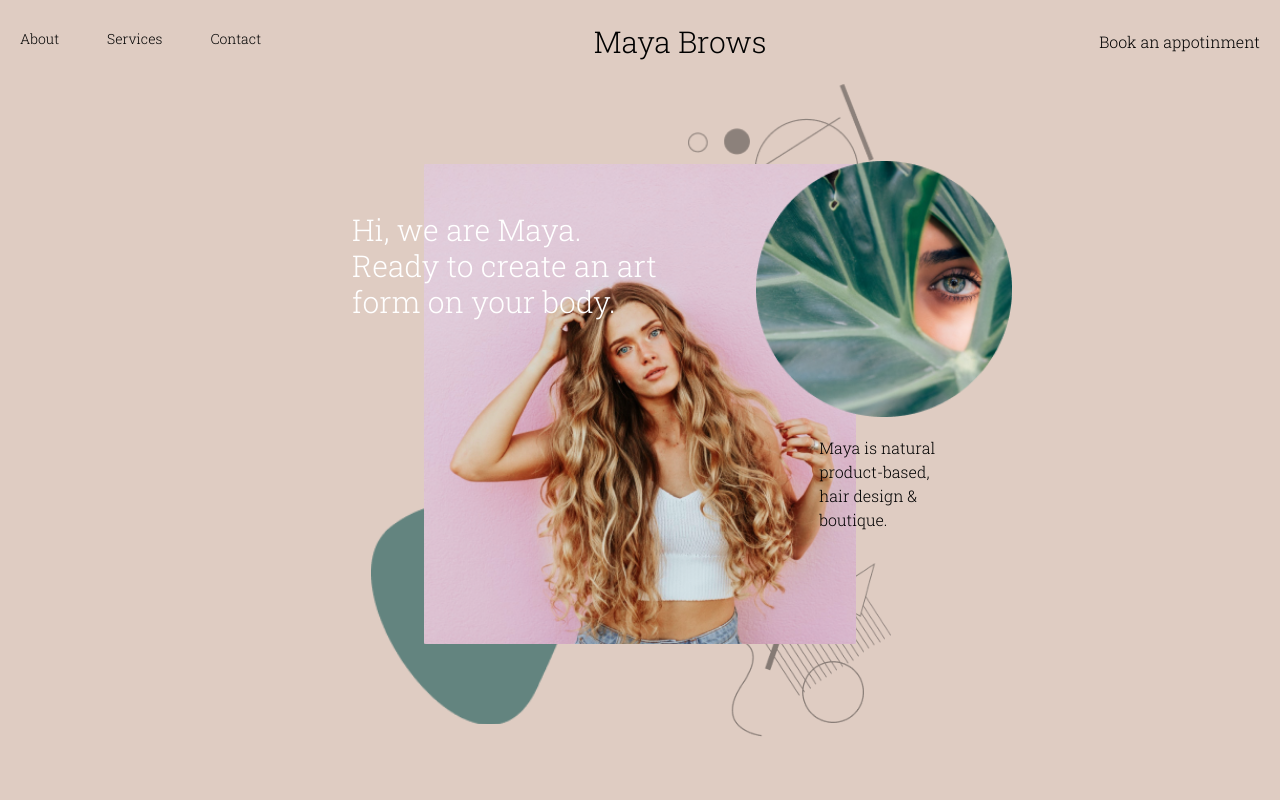
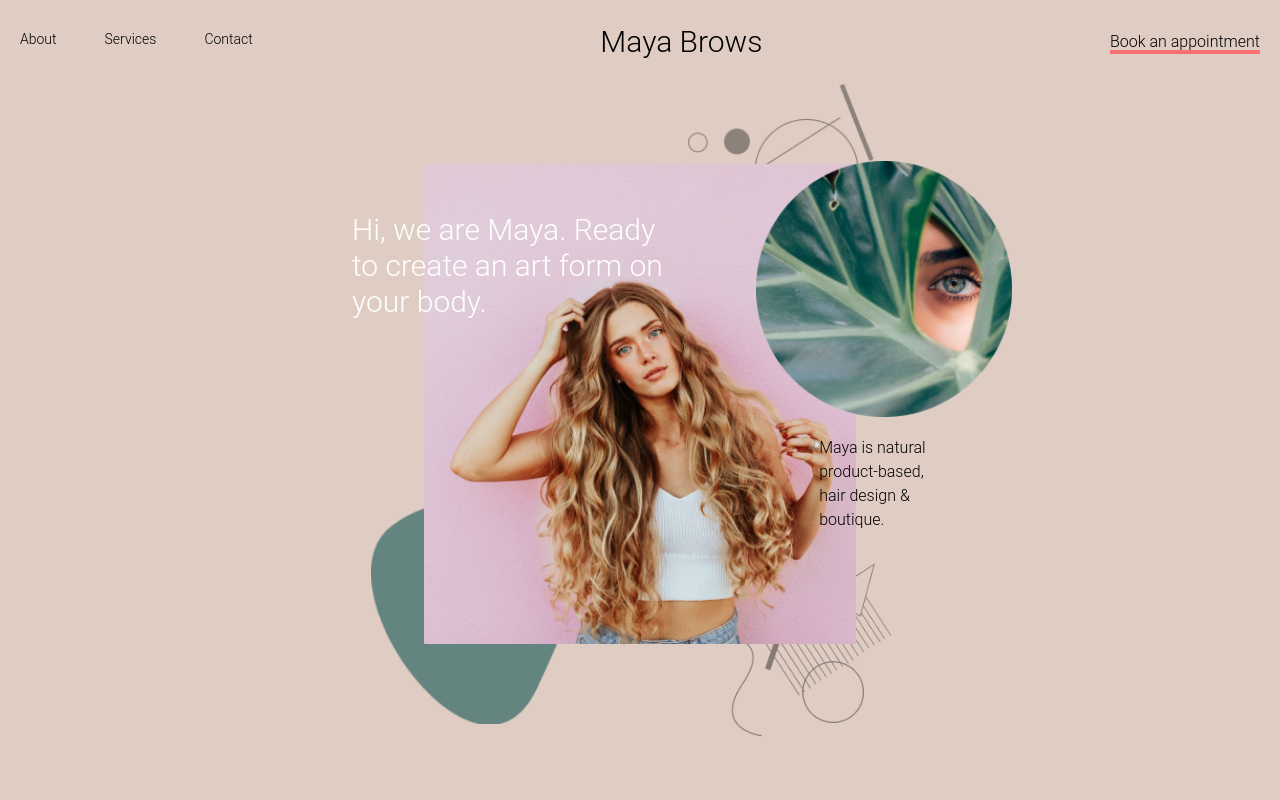
Before and after one commit to rasik-nep/Hair-Salon, a React (Vite) app: page / in a window 1280 px wide. Shown: the top 800 px of the page. Built offline with nearby package versions, Linux system fonts and the light colour scheme.

Commit message:
feat: changed font

```diff
--- a/src/App.tsx
+++ b/src/App.tsx
@@ -1,17 +1,19 @@
 import './App.css'
 import React from 'react'
-import Navbar from './Navbar'
+import Navbar from './components/Navbar'
 import Hero from './components/Hero';
 import WeLove from './components/WeLove';
 import Services from './components/Services';
+import Appoitment from './components/Appoitment';
 
 function App() {
   return (
     <React.Fragment>
-      <Navbar></Navbar>
+      <Navbar />
       <Hero />
       <WeLove />
       <Services />
+      <Appoitment />
     </React.Fragment >
   )
 }
--- /dev/null
+++ b/src/components/Appoitment.tsx
@@ -0,0 +1,11 @@
+export default function Appoitment() {
+    return (
+        <section className="bg-appoitment h-[40rem] bg-cover text-white flex flex-col justify-center items-center">
+            <h1 className="text-4xl lg:text-6xl py-2">Let's make you your best self.</h1>
+            <p className="text-base lg:text-2xl relative">
+                Book an appointment
+                <span className="absolute bottom-0 left-0 right-0 h-1 bg-red-400"></span>
+            </p>
+        </section>
+    )
+}
--- a/src/Navbar.tsx
+++ b/src/components/Navbar.tsx
@@ -78,8 +78,10 @@ const Navbar = () => {
                 </a>
                 <div className="flex justify-between flex-row gap-3 md:gap-5">
                     <div className="hidden md:block lg:flexCenter">
-                        {/* <Button type="button" title="Book now" variant="btn_transparent" /> */}
-                        Book an appotinment
+                        <p className="text-base relative">
+                            Book an appointment
+                            <span className="absolute bottom-0 left-0 right-0 h-1 bg-red-400"></span>
+                        </p>
                     </div>
                     <MdOutlineMenu className="w-[32px] h-[32px] cursor-pointer lg:hidden" onClick={handleShowMenu} />
                 </div>
--- a/src/components/Services.tsx
+++ b/src/components/Services.tsx
@@ -1,6 +1,6 @@
 export default function Services() {
     return (
-        <section className='bg-[#DFCCC2] h-[1440px]'>
+        <section className='bg-[#DFCCC2] h-[130vh]'>
             <p className='text-4xl text-center text-white p-10'>Our Services</p>
             <div className='flex flex-row gap-5 w-[70%] mx-auto '>
                 <div className=' w-[30%]'>
--- a/src/index.css
+++ b/src/index.css
@@ -1,6 +1,4 @@
-@import url('https://fonts.googleapis.com/css2?family=Alfa+Slab+One&family=Bitter:ital,wght@0,400;1,100&family=Roboto+Slab:wght@300&family=Roboto:ital,wght@0,300;1,300&display=swap');
-@import url('https://fonts.googleapis.com/css2?family=Inter:wght@400;700&display=swap');
-
+@import url('https://fonts.googleapis.com/css2?family=Alfa+Slab+One&family=Bitter:ital,wght@0,400;1,100&family=Fjalla+One&family=Noto+Sans+Khojki&family=Oswald:wght@200..700&family=Roboto+Slab:wght@300&family=Roboto:ital,wght@0,300;1,300&display=swap')
 @tailwind base;
 @tailwind components;
 @tailwind utilities;
@@ -12,10 +10,9 @@
 }
 
 body {
-  font-family: 'Alfa Slab One', serif;
-  font-family: 'Bitter', serif;
-  font-family: 'Roboto', sans-serif;
-  font-family: 'Roboto Slab', serif;
+  font-family: "Roboto", sans-serif;
+    font-weight: 300;
+    font-style: normal;
 }
 
 .heading-container {
--- a/tailwind.config.js
+++ b/tailwind.config.js
@@ -2,7 +2,11 @@
 export default {
   content: ["./index.html", "./src/**/*.{js,ts,jsx,tsx}"],
   theme: {
-    extend: {},
+    extend: {
+      backgroundImage: {
+        appoitment: "url('image-11.png')",
+      },
+    },
   },
   plugins: [],
 };
```
